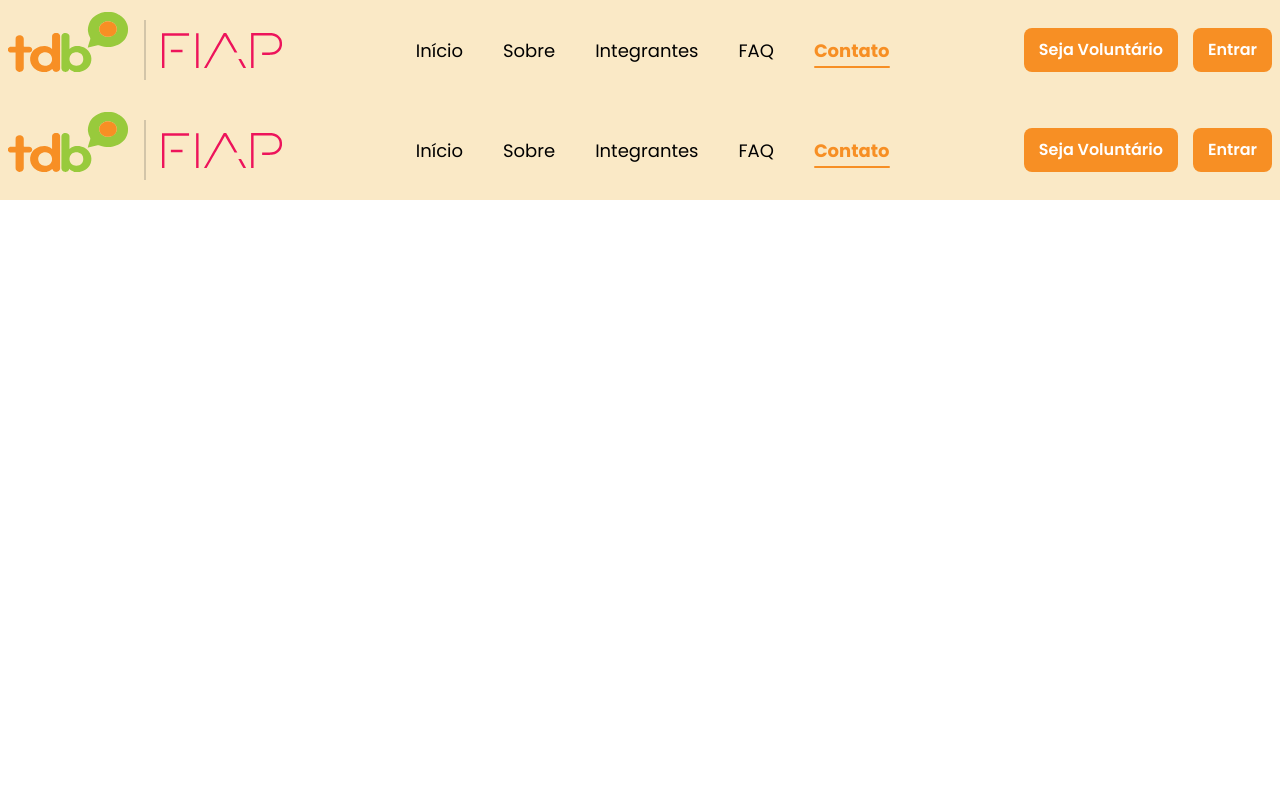
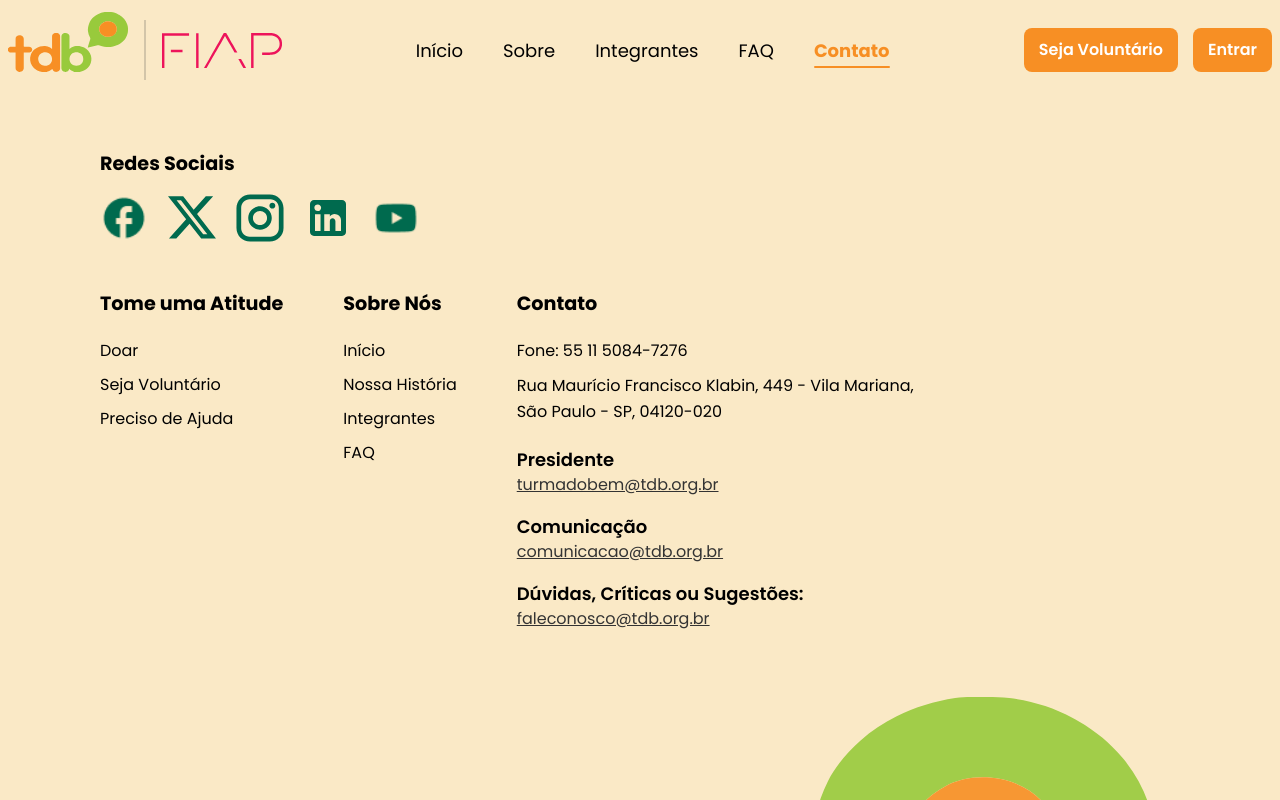
Before and after one commit to TdB-PlataformaRaizDoBem/Raiz-do-Bem, a React (Vite) app: page /contato in a window 1280 px wide. Shown: the top 800 px of the page. Built offline with nearby package versions, Linux system fonts and the light colour scheme.

Commit message:
feat(layout): implementação componente footer

```diff
--- /dev/null
+++ b/src/components/footer/Footer.tsx
@@ -0,0 +1,140 @@
+import React from "react";
+import { Link } from "react-router-dom";
+
+import TdbLogo from "../../assets/svgs/TDB_logo.svg";
+import IconFB from "../../assets/svgs/ic_baseline-facebook.png";
+import IconX from "../../assets/svgs/X.svg";
+import IconInsta from "../../assets/svgs/mdi_instagram.svg";
+import IconLinkedin from "../../assets/svgs/mdi_linkedin.svg";
+import IconYT from "../../assets/svgs/mdi_youtube.png";
+
+const Footer = () => {
+  const social_links = [
+    { href: "https://facebook.com/...", icon: IconFB, alt: "facebook" },
+    { href: "https://x.com/...", icon: IconX, alt: "X" },
+    { href: "https://instagram.com/...", icon: IconInsta, alt: "instagram" },
+    { href: "https://linkedin.com/...", icon: IconLinkedin, alt: "linkedin" },
+    { href: "https://youtube.com/...", icon: IconYT, alt: "youtube" },
+  ];
+
+  const footer_links = [
+    {
+      title: "Tome uma Atitude",
+      links: [
+        { label: "Doar", to: "/" },
+        { label: "Seja Voluntário", to: "/seja-voluntario" },
+        { label: "Preciso de Ajuda", to: "/contato" },
+      ],
+    },
+    {
+      title: "Sobre Nós",
+      links: [
+        { label: "Início", to: "/" },
+        { label: "Nossa História", to: "/about" },
+        { label: "Integrantes", to: "/integrantes" },
+        { label: "FAQ", to: "/faq" },
+      ],
+    },
+  ];
+
+  const contact_emails = [
+    { label: "Presidente", email: "turmadobem@tdb.org.br" },
+    { label: "Comunicação", email: "comunicacao@tdb.org.br" },
+    {
+      label: "Dúvidas, Críticas ou Sugestões:",
+      email: "faleconosco@tdb.org.br",
+    },
+  ];
+
+  const TitleStyle = "text-[1.2rem] font-bold text-left block mb-[15px] ";
+  const ListStyle = "list-none p-0 m-0";
+
+  return (
+    <footer
+      aria-label="rodapé"
+      className="w-full mx-auto bg-cream px-2 py-[50px] md:px-[100px]"
+    >
+      <div className="container mx-auto">
+        <div className="mx-auto flex flex-col md:flex-row justify-between items-start gap-12 flex-wrap">
+          <section aria-labelledby="social-midia">
+            <span className={TitleStyle} id="social-midia">
+              Redes Sociais
+            </span>
+            <nav>
+              <ul className="flex gap-5 list-none p-0">
+                {social_links.map((social, idx) => (
+                  <li key={idx}>
+                    <a href={social.href} target="_blank" rel="noreferrer">
+                      <img
+                        src={social.icon}
+                        alt={social.alt}
+                        className="w-12 h-12 object-contain"
+                      />
+                    </a>
+                  </li>
+                ))}
+              </ul>
+            </nav>
+          </section>
+
+          <section className="flex flex-wrap gap-12 lg:gap-[60px]">
+            {footer_links.map((section, idx) => (
+              <div key={idx}>
+                <span className={TitleStyle}>{section.title}</span>
+                <nav>
+                  <ul className={ListStyle}>
+                    {section.links.map((link, lIdx) => (
+                      <li key={lIdx} className="py-[5px]">
+                        <Link to={link.to} className="hover:underline">
+                          {link.label}
+                        </Link>
+                      </li>
+                    ))}
+                  </ul>
+                </nav>
+              </div>
+            ))}
+
+            <div className="max-w-full">
+              <span className={TitleStyle}>Contato</span>
+              <p className="py-[5px]">Fone: 55 11 5084-7276</p>
+              <p className="py-[5px] max-w-[400px] leading-relaxed">
+                Rua Maurício Francisco Klabin, 449 - Vila Mariana, São Paulo -
+                SP, 04120-020
+              </p>
+              <ul className={`${ListStyle} mt-4`}>
+                {contact_emails.map((contact, idx) => (
+                  <li key={idx} className="mb-4">
+                    <span className="font-semibold text-[1.125rem]">{contact.label}</span>
+                    <br />
+                    <a
+                      href={`mailto:${contact.email}`}
+                      className="underline text-black break-all"
+                    >
+                      {contact.email}
+                    </a>
+                  </li>
+                ))}
+              </ul>
+            </div>
+          </section>
+        </div>
+
+        <img
+          src={TdbLogo}
+          alt="Turma do Bem Logo"
+          className="pt-[50px] block w-full max-w-[1030px] mx-auto opacity-90"
+        />
+
+        {/* COPY */}
+        <div className="mt-20 pt-8">
+          <p className="text-center text-gray-600 italic">
+            © 2025 Todos os direitos reservados
+          </p>
+        </div>
+      </div>
+    </footer>
+  );
+};
+
+export default Footer;
--- a/src/layout/Layout.tsx
+++ b/src/layout/Layout.tsx
@@ -1,6 +1,7 @@
 import React from 'react'
 import { Header } from '../components/header/Header'
 import { Outlet } from 'react-router-dom'
+import Footer from '../components/footer/Footer'
 
 export const PublicLayout = () => {
   return (
@@ -9,6 +10,7 @@ export const PublicLayout = () => {
       <main>
         <Outlet />
       </main>
+      <Footer />
     </div>
   )
 }
--- a/src/pages/Team/Team.tsx
+++ b/src/pages/Team/Team.tsx
@@ -1,8 +1,9 @@
 import React from "react";
-import { Header } from "../../components/header/Header";
 
 const Team = () => {
-  return <Header />;
+  return (
+    <></>
+  );
 };
 
 export default Team;
--- a/src/pages/about/About.tsx
+++ b/src/pages/about/About.tsx
@@ -1,10 +1,9 @@
 import React from "react";
-import { Header } from "../../components/header/Header";
+
 
 const About = () => {
   return (
     <>
-      <Header />
     </>
   );
 };
--- a/src/pages/contact/Contact.tsx
+++ b/src/pages/contact/Contact.tsx
@@ -1,10 +1,9 @@
 import React from "react";
-import { Header } from "../../components/header/Header";
 
 const Contact = () => {
   return (
     <>
-      <Header />
+
     </>
   );
 };
--- a/src/pages/faq/Faq.tsx
+++ b/src/pages/faq/Faq.tsx
@@ -1,10 +1,9 @@
 import React from "react";
-import { Header } from "../../components/header/Header";
 
 const Faq = () => {
   return (
     <>
-      <Header />
+
     </>
   );
 };
```
